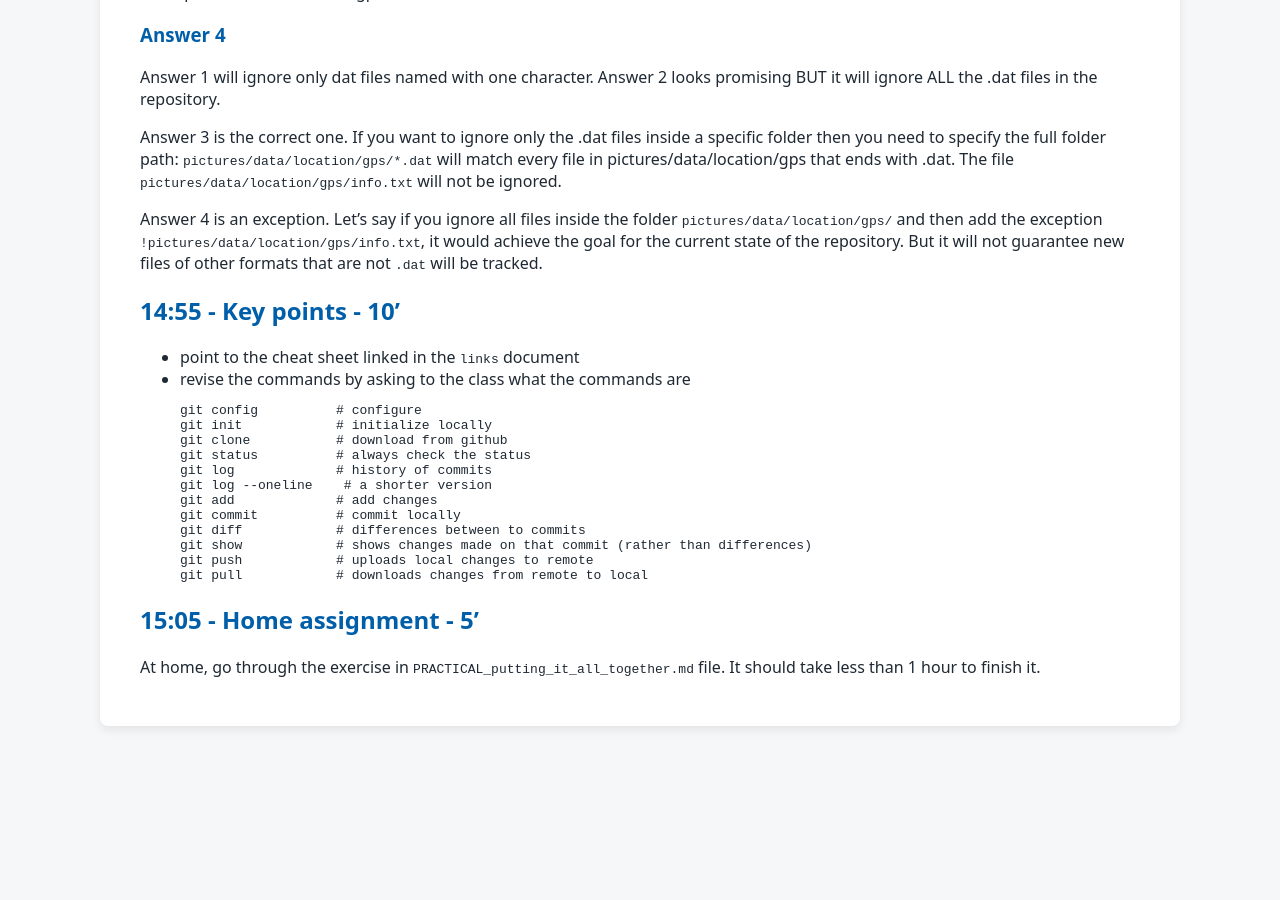
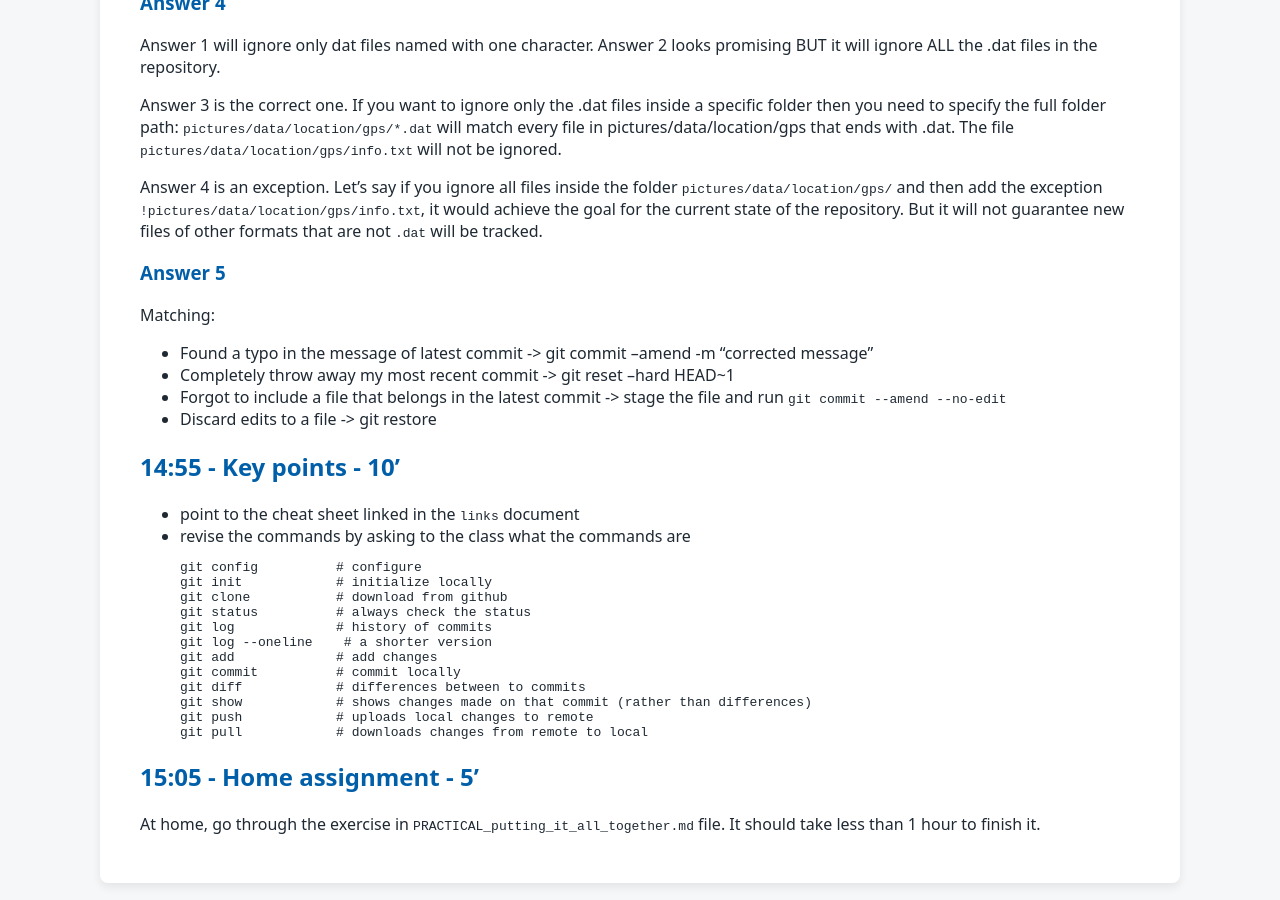
Before and after one commit to tu-delft-library/introduction_to_version_control_with_git, a Jekyll site: the page built from materials_for_trainers/lesson_plan.md, in a window 1280 px wide and 900 px high, scrolled down 14192 px. Built offline with Jekyll 4.4.1, drawn with Linux system fonts in a browser that asks for light colours; our own code applies the rules of GitHub Pages for plain Markdown files; before the commit the page ends 14958 px from its top, so only the background shows below that; some of the changed text lies outside the part shown.

Commit message:
Fix format and add last vevox question

````diff
--- a/materials_for_trainers/lesson_plan.md
+++ b/materials_for_trainers/lesson_plan.md
@@ -386,6 +386,8 @@ python distance.py                  # back to normal
 ```python
 After 5 s the free fall distance on Earth is 122.625 m
 ```
+
+```
 git status                          # clean
 ```
 
@@ -397,6 +399,7 @@ nano distance.py                    # change time to 20
 ```python
 time = 20
 ```
+
 ```
 git add distance.py
 git commit -m "Decrease time"             # typo in commit message
@@ -410,9 +413,11 @@ With amend, we can also modify the changes stored in the latest commit.
 ```console
 nano distance.py                    # change time to 20
 ```
+
 ```python
 time = 10
 ```
+
 ```console
 git diff                            # changed time = 10
 git status                          # changes are staged
@@ -586,6 +591,7 @@ time = 5
 distance = 0.5 * gravity * time ** 2
 print("After", time, "s the free fall distance on the Moon is", distance, "m")
 ```
+
 ```console
 python distance.py             # Moon gravity: 20.25m
 git status
@@ -769,7 +775,12 @@ Answer 3 is the correct one. If you want to ignore only the .dat files inside a
 
 Answer 4 is an exception. Let's say if you ignore all files inside the folder `pictures/data/location/gps/` and then add the exception `!pictures/data/location/gps/info.txt`, it would achieve the goal for the current state of the repository. But it will not guarantee new files of other formats that are not `.dat` will be tracked.
 
-
+### Answer 5
+Matching:
+- Found a typo in the message of latest commit -> git commit --amend -m "corrected message"
+- Completely throw away my most recent commit -> git reset --hard HEAD~1
+- Forgot to include a file that belongs in the latest commit -> stage the file and run `git commit --amend --no-edit`
+- Discard edits to a file -> git restore <name_of_file>
 
 ## 14:55 - Key points - 10'
 - point to the cheat sheet linked in the `links` document
````
